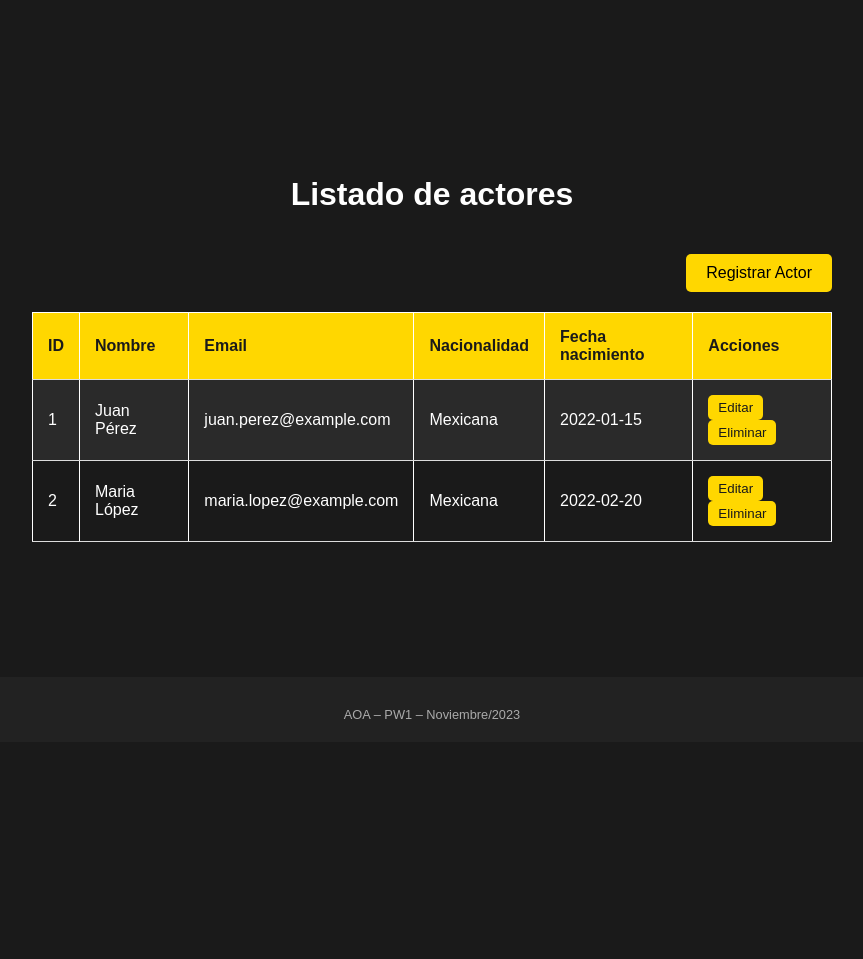
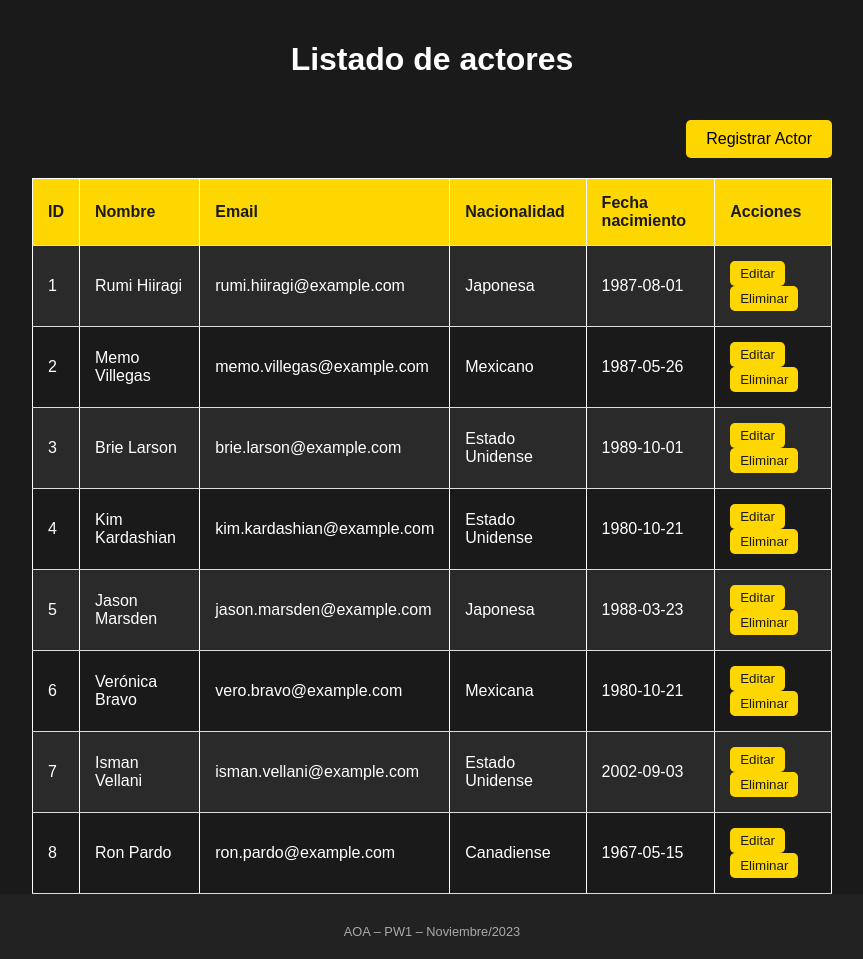
Before and after one commit to JovannyRch/artesanias_sanches, a PHP site: page /src/AOAAdminActores.php in a window 1280 px wide. Shown: the part 58-1017 px from the top of the page, without its empty margins (208-1071 px from the left). Before the commit the page ends 777 px from the top, so only its background shows below. Run offline with PHP 8.4, Linux system fonts and the light colour scheme.

Commit message:
Add lastest changes

```diff
--- a/src/AOAAdminActores.php
+++ b/src/AOAAdminActores.php
@@ -43,10 +43,10 @@
       <tbody>
         <tr>
           <td>1</td>
-          <td>Juan Pérez</td>
-          <td>juan.perez@example.com</td>
-          <td>Mexicana</td>
-          <td>2022-01-15</td>
+          <td>Rumi Hiiragi</td>
+          <td>rumi.hiiragi@example.com</td>
+          <td>Japonesa</td>
+          <td>1987-08-01</td>
           <td>
             <button class="btn-play">Editar</button>
             <button class="btn-play">Eliminar</button>
@@ -54,10 +54,76 @@
         </tr>
         <tr>
           <td>2</td>
-          <td>Maria López</td>
-          <td>maria.lopez@example.com</td>
+          <td>Memo Villegas</td>
+          <td>memo.villegas@example.com</td>
+          <td>Mexicano</td>
+          <td>1987-05-26</td>
+          <td>
+            <button class="btn-play">Editar</button>
+            <button class="btn-play">Eliminar</button>
+          </td>
+        </tr>
+        <tr>
+          <td>3</td>
+          <td>Brie Larson</td>
+          <td>brie.larson@example.com</td>
+          <td>Estado Unidense</td>
+          <td>1989-10-01</td>
+          <td>
+            <button class="btn-play">Editar</button>
+            <button class="btn-play">Eliminar</button>
+          </td>
+        </tr>
+        <tr>
+          <td>4</td>
+          <td>Kim Kardashian</td>
+          <td>kim.kardashian@example.com</td>
+          <td>Estado Unidense</td>
+          <td>1980-10-21</td>
+          <td>
+            <button class="btn-play">Editar</button>
+            <button class="btn-play">Eliminar</button>
+          </td>
+        </tr>
+        <tr>
+          <td>5</td>
+          <td>Jason Marsden</td>
+          <td>jason.marsden@example.com</td>
+          <td>Japonesa</td>
+          <td>1988-03-23</td>
+          <td>
+            <button class="btn-play">Editar</button>
+            <button class="btn-play">Eliminar</button>
+          </td>
+        </tr>
+        <tr>
+          <td>6</td>
+          <td>Verónica Bravo</td>
+          <td>vero.bravo@example.com</td>
           <td>Mexicana</td>
-          <td>2022-02-20</td>
+          <td>1980-10-21</td>
+          <td>
+            <button class="btn-play">Editar</button>
+            <button class="btn-play">Eliminar</button>
+          </td>
+        </tr>
+        <tr>
+          <td>7</td>
+          <td>Isman Vellani</td>
+          <td>isman.vellani@example.com</td>
+          <td>Estado Unidense</td>
+          <td>2002-09-03</td>
+          <td>
+            <button class="btn-play">Editar</button>
+            <button class="btn-play">Eliminar</button>
+          </td>
+        </tr>
+        <tr>
+          <td>8</td>
+          <td>Ron Pardo</td>
+          <td>ron.pardo@example.com</td>
+          <td>Canadiense</td>
+          <td>1967-05-15</td>
           <td>
             <button class="btn-play">Editar</button>
             <button class="btn-play">Eliminar</button>
--- a/src/AOAPeliculasVistas.php
+++ b/src/AOAPeliculasVistas.php
@@ -34,10 +34,10 @@
       <tbody>
         <tr>
           <td>
-            <img src="https://image.tmdb.org/t/p/w185/aZXHjmhSSGUshLEdgsNCTH9z7Ix.jpg" alt="El Viaje Fantástico" class="movie-image" />
+            <img src="https://cdn.marvel.com/content/1x/marvels_imax_digital_supplemental_v3_lg.jpg" alt="The Marvels" class="movie-image" />
           </td>
-          <td>El Viaje Fantástico</td>
-          <td>12/01/2023</td>
+          <td>The Marvels</td>
+          <td>12/10/2023</td>
           <td>
             <button type="button" onclick="reproducirPelicula('idPelicula1')" class="btn-watch-again">
               Ver de Nuevo
```
Also changed, not shown: src/AOAAdminDirectores.php (+29 -7 lines), src/AOAAdminPeliculas.php (+21 -16 lines), src/AOAInicio.php (+32 -13 lines), src/admin/AOARegistroPelicula.php (+11 -8 lines), 2 other files.
